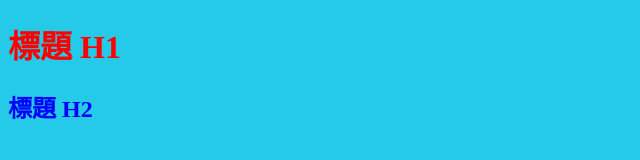
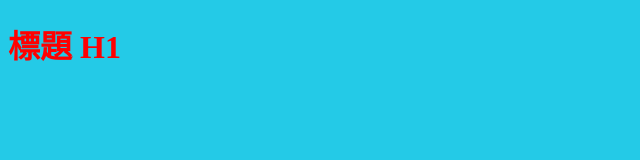
Before and after one commit to GitHubPlayerZero/GitStudyTest2, a plain HTML site: page index.html in a window 1280 px wide. Shown: the whole page, without its empty margins (0-640 px from the left). Drawn offline with Linux system fonts and the light colour scheme.

Commit message:
fix index

```diff
--- a/index.html
+++ b/index.html
@@ -11,7 +11,5 @@
 
 	<h1>標題 H1</h1>
 
-	<h2>標題 H2</h2>
-
 </body>
 </html>
```
